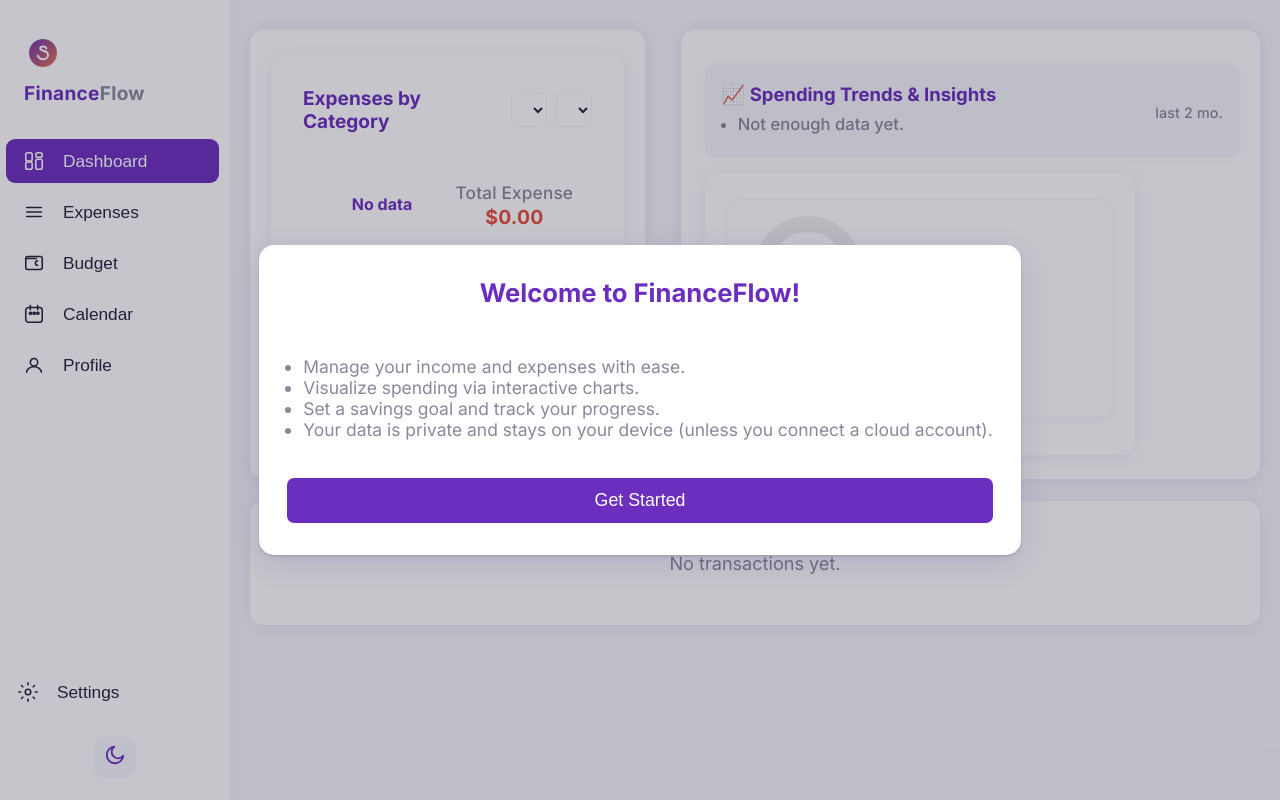
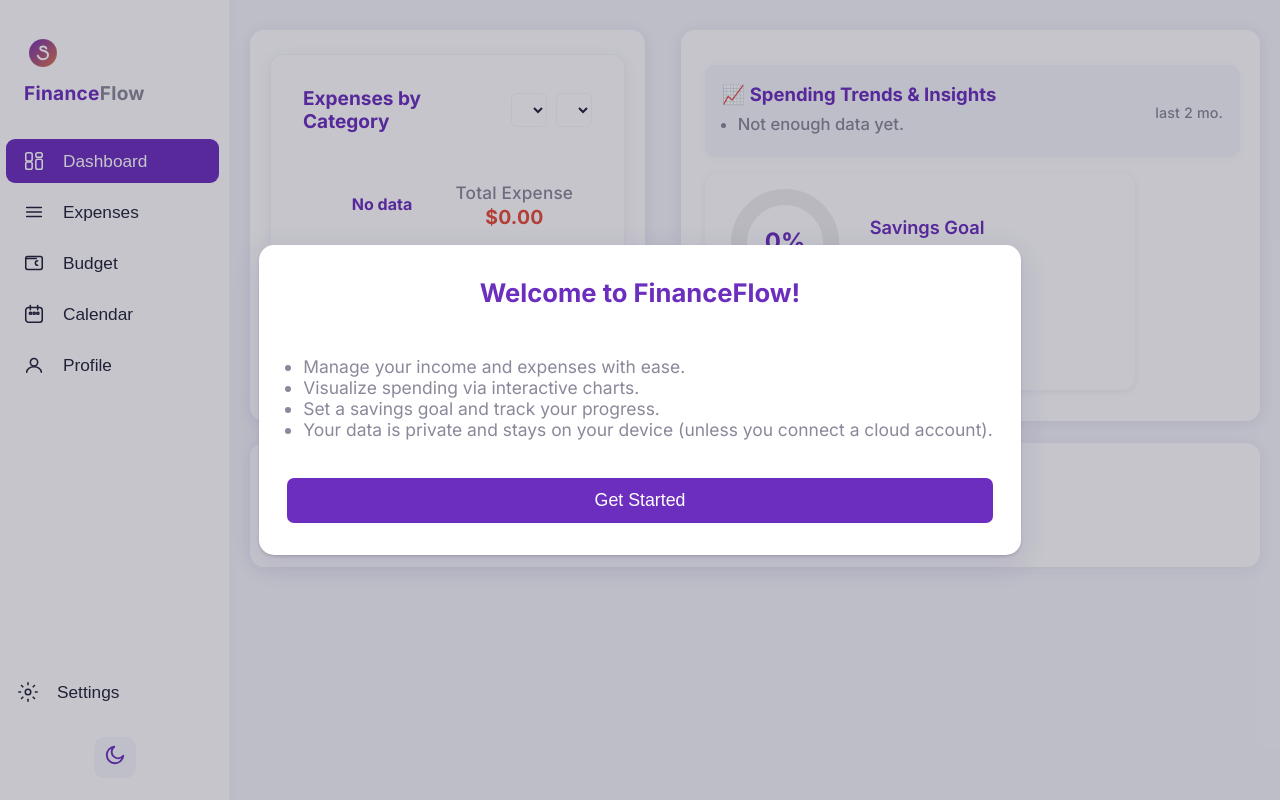
Before and after one commit to Workflow-Manager-admin/financeflow-23329-817ab18b, a React (Create React App) app in the folder financeflow/: page / in a window 1280 px wide. Built offline with nearby package versions, Linux system fonts and the light colour scheme; the HTML template or start-up script is replaced by a standard one.

Commit message:
Auto-commit: Changes as of 2025-05-31T14:38:26.539069+00:00

```diff
--- a/financeflow/src/components/Dashboard.css
+++ b/financeflow/src/components/Dashboard.css
@@ -67,13 +67,11 @@
   padding: 24px 20px 24px 24px;
 }
 
-/* Savings Goal row (centered below visuals) */
+/* Savings Goal (now embedded below insights/tweaked for stacking) */
 .dashboard-savings-row {
-  display: flex;
-  width: 100%;
-  justify-content: center;
-  margin-bottom: 36px;
+  display: none;
 }
+
 .dashboard-savings-goal-card {
   background: var(--surface, #fff);
   border-radius: 14px;
@@ -81,10 +79,19 @@
   display: flex;
   flex-direction: column;
   align-items: center;
-  padding: 27px 23px 31px 23px;
-  min-width: 240px;
+  padding: 19px 16px 23px 16px;
+  min-width: 200px;
   max-width: 430px;
   width: 100%;
+  margin-top: 0;
+  margin-bottom: 0;
+}
+
+.dash-savings-below-insights {
+  box-shadow: none;
+  background: none;
+  padding: 0;
+  margin: 0;
 }
 
 .goal-btn {
```
Also changed, not shown: 2 other files (tests, documents, lock files or other folders).
